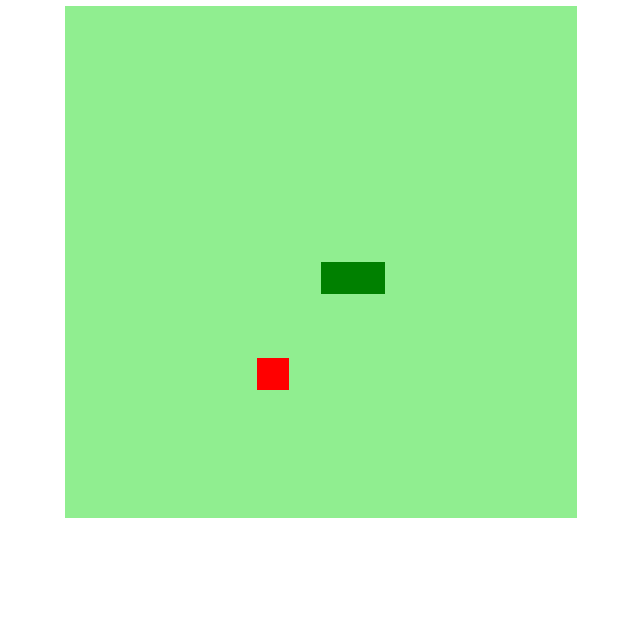
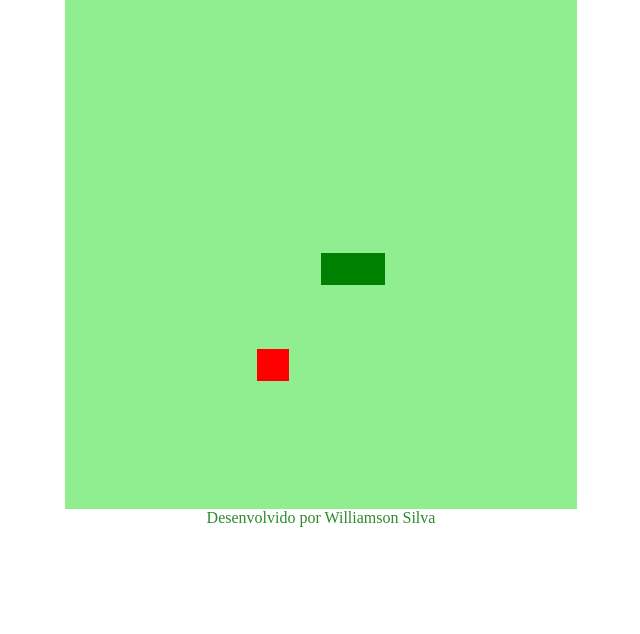
Before and after one commit to WilliamsonSilva/snake-the-game, a plain HTML site: page index.html in a window 1280 px wide. Shown: the part 166-800 px from the top of the page, without its empty margins (319-959 px from the left). Drawn offline with Linux system fonts and the light colour scheme.

Commit message:
versão final do jogo

```diff
--- a/index.html
+++ b/index.html
@@ -6,10 +6,11 @@
     <meta name="viewport" content="width=device-width, initial-scale=1.0">
     <link rel="stylesheet" href="style.css">
     <script defer src="script.js"></script>
-    <title>Snake Game!</title>
+    <title>Snake Game!!</title>
 </head>
 <body>
     <h1>SNAKE GAME!</h1>
     <canvas id="snake" width="512" height="512"></canvas>
+    <footer>Desenvolvido por Williamson Silva</footer>
 </body>
 </html>
```
